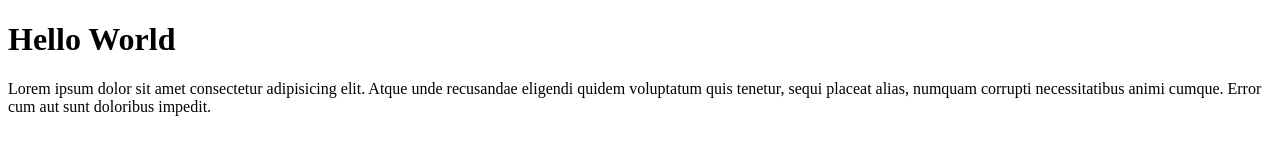
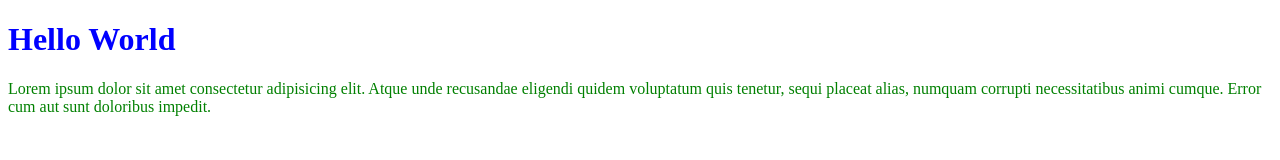
Before and after one commit to Shivafeb17/testingrepo, a plain HTML site: page index.html in a window 1280 px wide. Drawn offline with Linux system fonts and the light colour scheme.

Commit message:
Colors added
Colors added

```diff
--- a/index.html
+++ b/index.html
@@ -6,6 +6,16 @@
     <meta http-equiv="X-UA-Compatible" content="IE=edge">
     <meta name="viewport" content="width=device-width, initial-scale=1.0">
     <title>Testing Github Page</title>
+
+    <style>
+        h1 {
+            color: blue;
+        }
+
+        p {
+            color: green;
+        }
+    </style>
 </head>
 
 <body>
```
